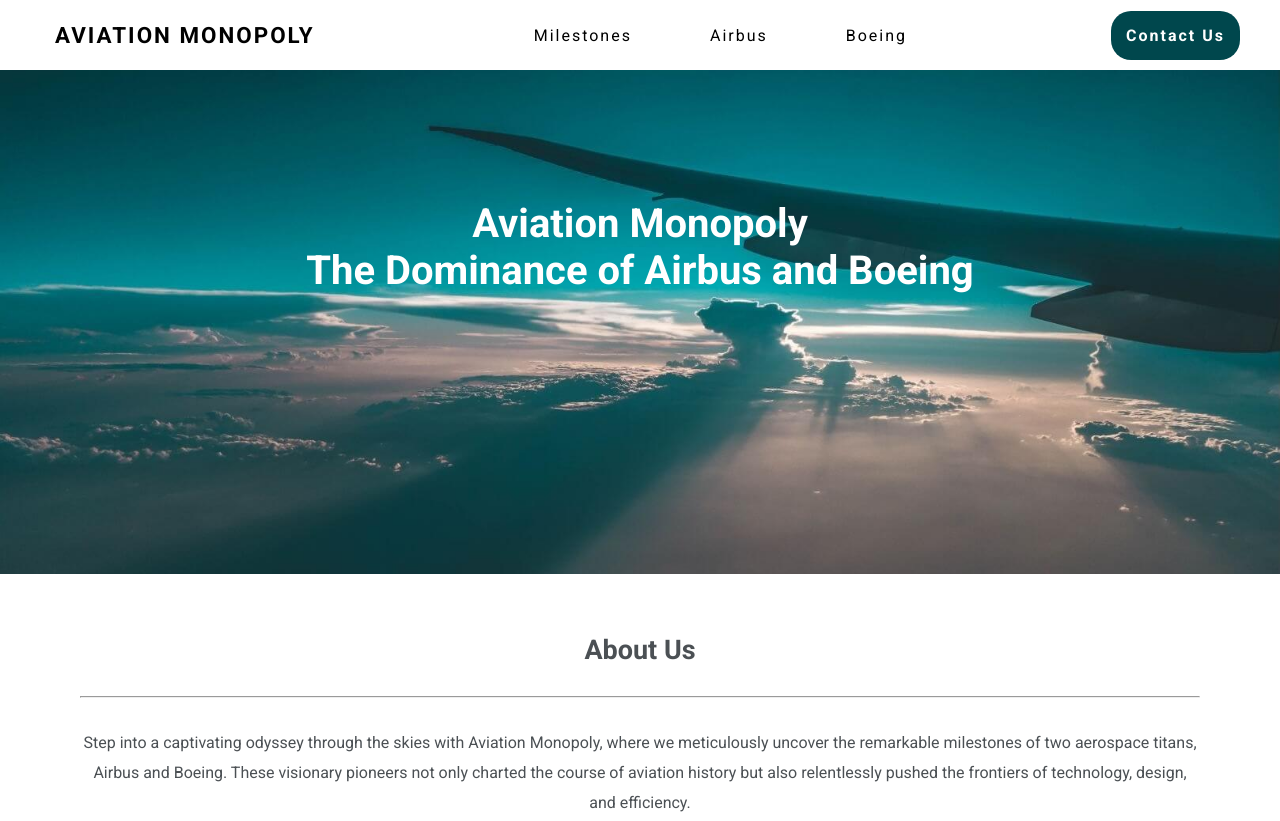
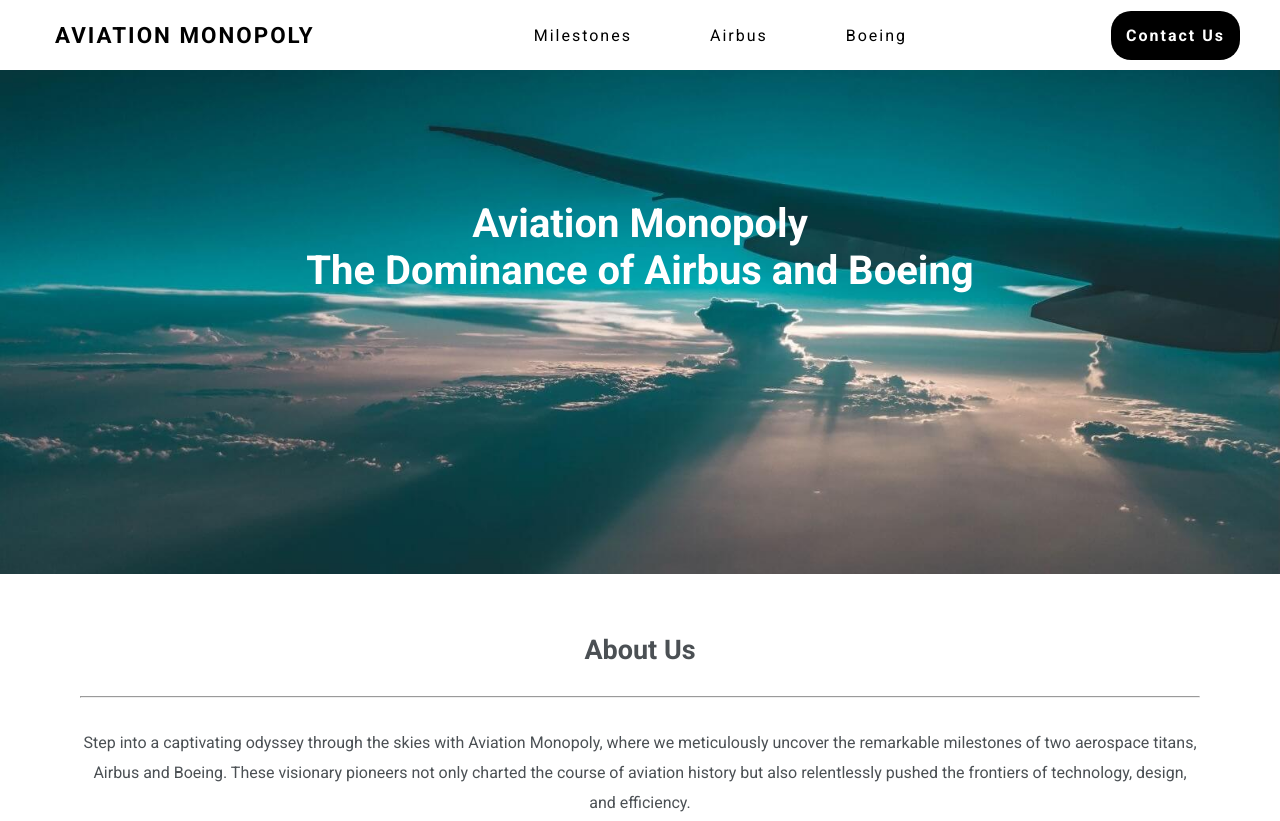
Before and after one commit to BryanGon13/Aviation-Monopoly, a plain HTML site: page index.html in a window 1280 px wide. Shown: the top 821 px of the page. Drawn offline with Linux system fonts and the light colour scheme.

```diff
--- a/assets/css/style.css
+++ b/assets/css/style.css
@@ -89,7 +89,7 @@ a {
 }
 
 .action-btn {
-  background-color: #00474d;
+  background-color: black;
   color: white;
   padding: 15px;
   border: none;
```
